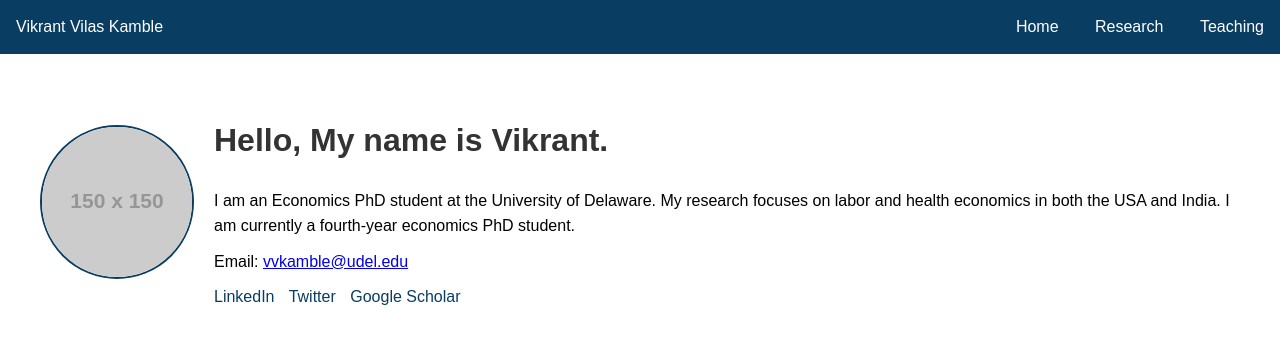
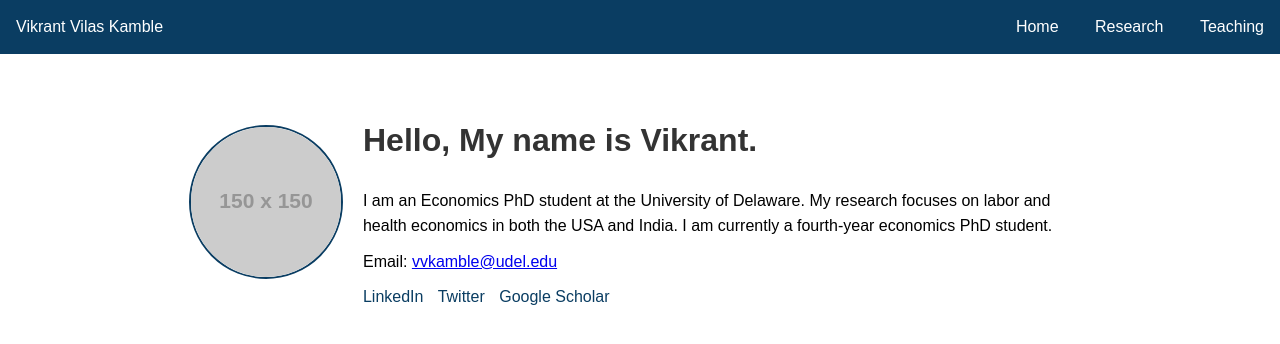
Before and after one commit to VVKamble/VVKamble.github.io, a plain HTML site: page index.html in a window 1280 px wide. Drawn offline with Linux system fonts and the light colour scheme; placeholder pictures from the web are drawn by us.

Commit message:
Update index.html

```diff
--- a/index.html
+++ b/index.html
@@ -34,7 +34,7 @@
       color: black;
     }
     .content {
-      margin: 40px;
+      margin: 40px 5cm; /* 5 cm margin on the left and right */
     }
     .header {
       display: flex;
```
